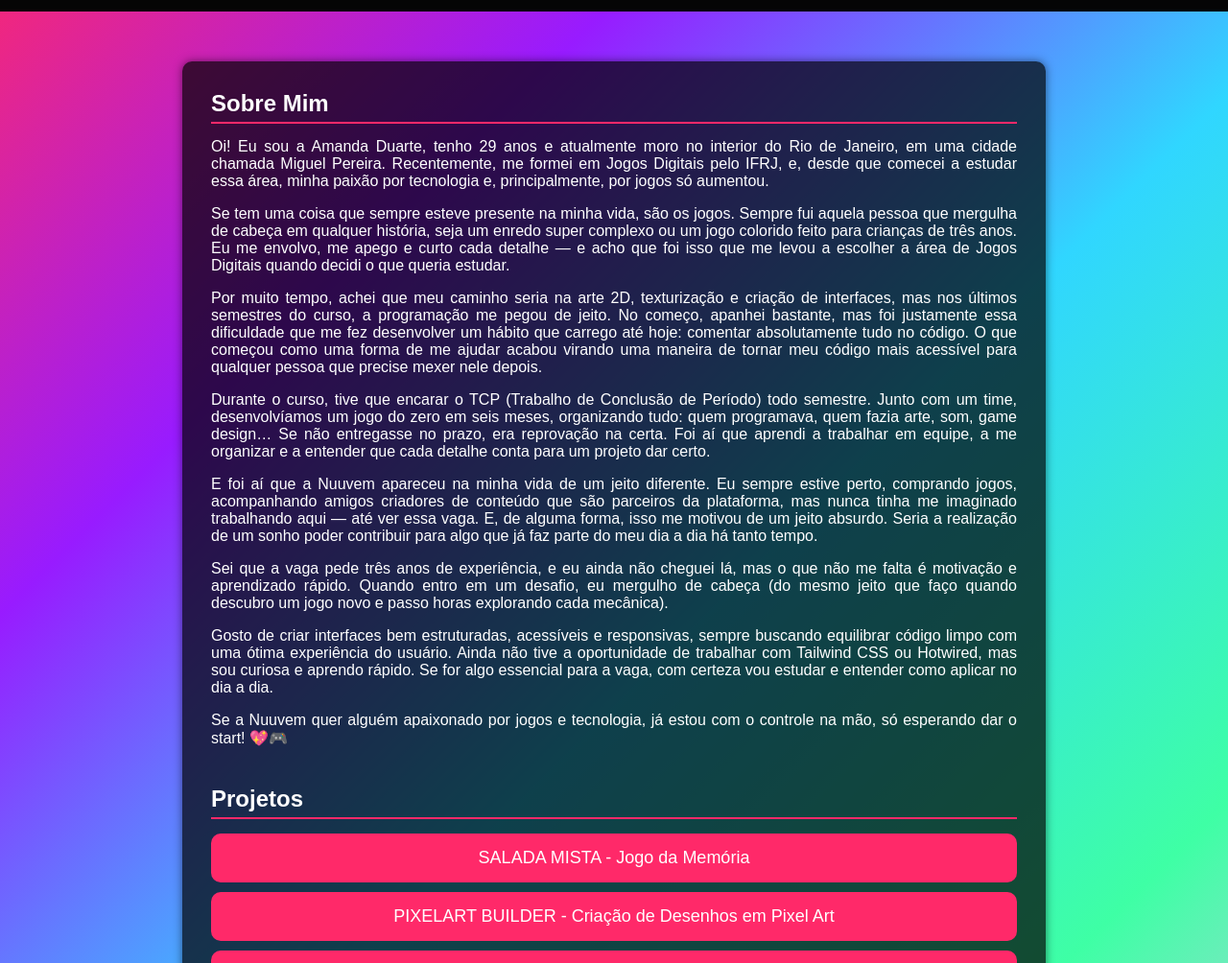
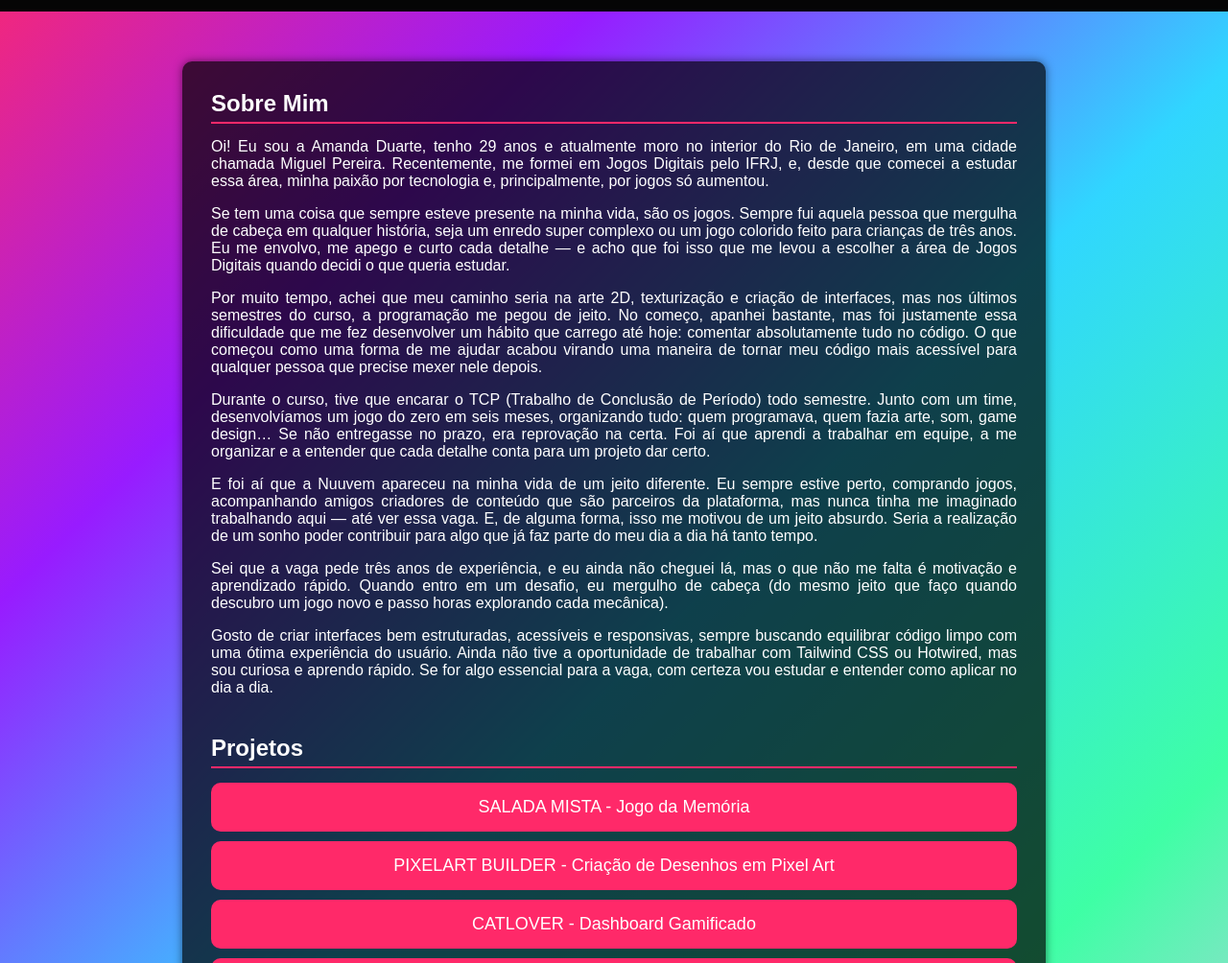
Before and after one commit to mewzzie/siteportfolio, a plain HTML site: page index.html in a window 1280 px wide. Shown: the part 96-1100 px from the top of the page at 96% size. Drawn offline with Linux system fonts and the light colour scheme.

Commit message:
Update index.html

```diff
--- a/index.html
+++ b/index.html
@@ -167,7 +167,6 @@
             <p class="paragrafo">E foi aí que a Nuuvem apareceu na minha vida de um jeito diferente. Eu sempre estive perto, comprando jogos, acompanhando amigos criadores de conteúdo que são parceiros da plataforma, mas nunca tinha me imaginado trabalhando aqui — até ver essa vaga. E, de alguma forma, isso me motivou de um jeito absurdo. Seria a realização de um sonho poder contribuir para algo que já faz parte do meu dia a dia há tanto tempo.</p>
             <p class="paragrafo">Sei que a vaga pede três anos de experiência, e eu ainda não cheguei lá, mas o que não me falta é motivação e aprendizado rápido. Quando entro em um desafio, eu mergulho de cabeça (do mesmo jeito que faço quando descubro um jogo novo e passo horas explorando cada mecânica).</p>
             <p class="paragrafo">Gosto de criar interfaces bem estruturadas, acessíveis e responsivas, sempre buscando equilibrar código limpo com uma ótima experiência do usuário. Ainda não tive a oportunidade de trabalhar com Tailwind CSS ou Hotwired, mas sou curiosa e aprendo rápido. Se for algo essencial para a vaga, com certeza vou estudar e entender como aplicar no dia a dia.</p>
-            <p class="paragrafo">Se a Nuuvem quer alguém apaixonado por jogos e tecnologia, já estou com o controle na mão, só esperando dar o start! 💖🎮</p>
         </section>
 
         <!-- Seção Projetos -->
```
